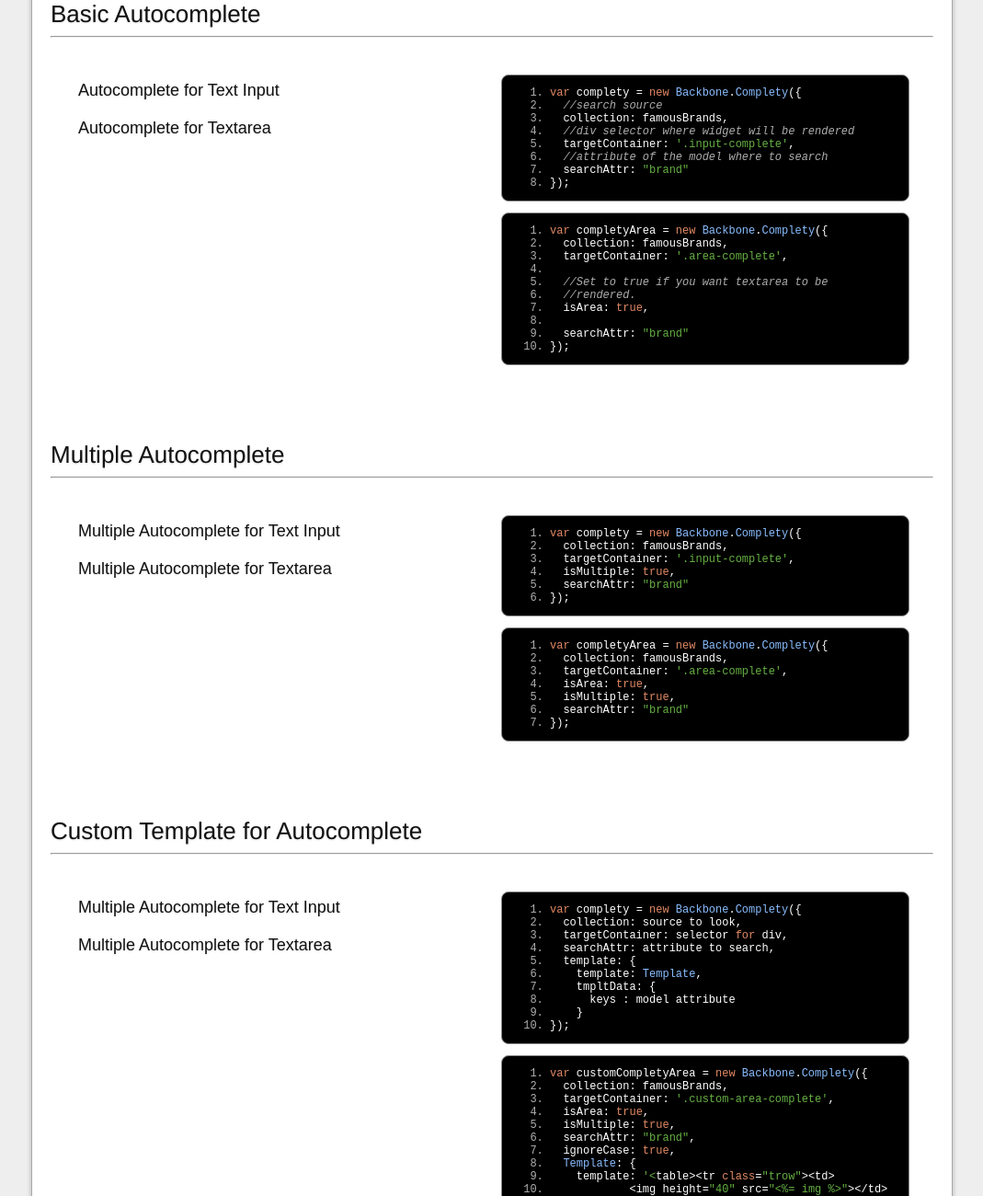
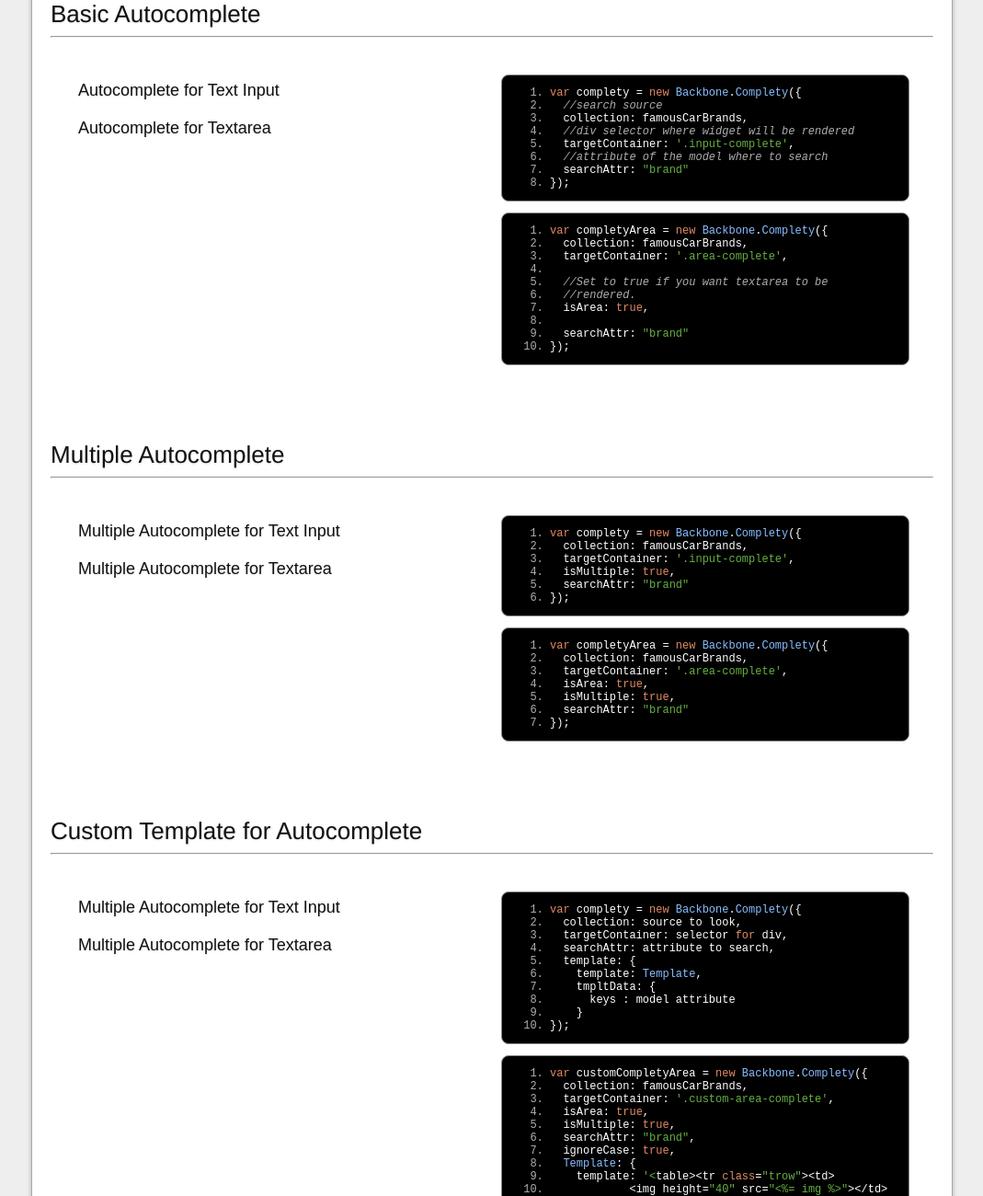
Before and after one commit to shadowrider/Backbone.Complety, a plain HTML site: page demo/index.html in a window 1280 px wide. Shown: the part 260-1560 px from the top of the page at 92% size, without its empty margins (105-1174 px from the left). Drawn offline with Linux system fonts and the light colour scheme.

Commit message:
demo update

```diff
--- a/demo/index.html
+++ b/demo/index.html
@@ -35,7 +35,7 @@
         <pre class="prettyprint prettyprinted linenums lang-js">
 var complety = new Backbone.Complety({
   //search source
-  collection: famousBrands,
+  collection: famousCarBrands,
   //div selector where widget will be rendered
   targetContainer: '.input-complete',
   //attribute of the model where to search
@@ -43,7 +43,7 @@ var complety = new Backbone.Complety({
 });</pre>
         <pre class="prettyprint prettyprinted linenums lang-js">
 var completyArea = new Backbone.Complety({
-  collection: famousBrands,
+  collection: famousCarBrands,
   targetContainer: '.area-complete',
 
   //Set to true if you want textarea to be
@@ -72,14 +72,14 @@ var completyArea = new Backbone.Complety({
       <div class="half">
         <pre class="prettyprint prettyprinted linenums lang-js">
 var complety = new Backbone.Complety({
-  collection: famousBrands,
+  collection: famousCarBrands,
   targetContainer: '.input-complete',
   isMultiple: true,
   searchAttr: "brand"
 });</pre>
         <pre class="prettyprint prettyprinted linenums lang-js">
 var completyArea = new Backbone.Complety({
-  collection: famousBrands,
+  collection: famousCarBrands,
   targetContainer: '.area-complete',
   isArea: true,
   isMultiple: true,
@@ -116,7 +116,7 @@ var complety = new Backbone.Complety({
 });</pre>
         <pre class="prettyprint prettyprinted linenums lang-js">
 var customCompletyArea = new Backbone.Complety({
-  collection: famousBrands,
+  collection: famousCarBrands,
   targetContainer: '.custom-area-complete',
   isArea: true,
   isMultiple: true,
```
